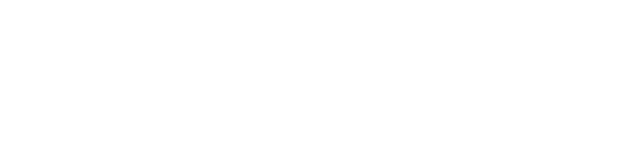
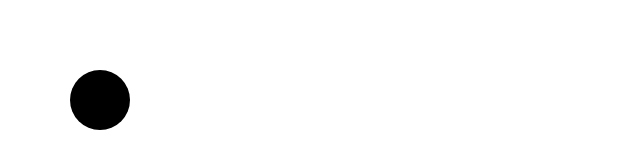
Before and after one commit to LedMag/game_war, a website with bundled scripts: page app/client/index.html in a window 1280 px wide. Shown: the whole page, without its empty margins (0-640 px from the left). Built offline with nearby package versions, Linux system fonts and the light colour scheme.

Commit message:
feat: added dot and loop

```diff
--- a/app/client/canvas.js
+++ b/app/client/canvas.js
@@ -1,11 +1,13 @@
 'use strict';
 
-export default class Layer{
+export class Layer{
 
   constructor(container){
 
     this.canvas = document.createElement("canvas");
     this.ctx = this.canvas.getContext("2d");
+    this.width;
+    this.height;
 
     container.prepend(this.canvas);
 
@@ -15,8 +17,7 @@ export default class Layer{
   }
 
   fitToContainer(cnv){
-    console.dir(cnv);
-    cnv.width = cnv.offsetWidth;
-    cnv.height = cnv.offsetHeight;
+    cnv.width = this.width = cnv.offsetWidth;
+    cnv.height = this.height = cnv.offsetHeight;
   }
 }
--- /dev/null
+++ b/app/client/dot.js
@@ -0,0 +1,43 @@
+'use strick';
+
+import { MouseEvents, KeyEvents }  from './events.js';
+
+const TWO_PI = 2 * Math.PI;
+
+export class Dot{
+  constructor(radius, color, context){
+    this.radius = radius;
+    this.color = color;
+    this.pos = {x: 100, y: 100}
+    this.ctx = context;
+    this.vel = 500;
+
+    this.keyEvents = new KeyEvents;
+    this.mouseEvents = new MouseEvents;
+
+    this.render = this.render.bind(this);
+  }
+
+  render(){
+    this.ctx.fillStyle = this.color;
+    this.ctx.beginPath();
+    this.ctx.arc(this.pos.x, this.pos.y, this.radius, 0, TWO_PI);
+    this.ctx.closePath();
+    this.ctx.fill();
+  }
+
+  move(correction){
+    if(this.keyEvents.keys['KeyA']){
+      this.pos.x -= this.vel*correction;
+    }
+    if(this.keyEvents.keys['KeyD']){
+      this.pos.x += this.vel*correction;
+    }
+    if(this.keyEvents.keys['KeyW']){
+      this.pos.y -= this.vel*correction;
+    }
+    if(this.keyEvents.keys['KeyS']){
+      this.pos.y += this.vel*correction;
+    }
+  }
+}
--- a/app/client/events.js
+++ b/app/client/events.js
@@ -37,11 +37,17 @@ class MouseEvents {
 }
 
 class KeyEvents {
-  constructor() {
-    this.keysList = ['KeyA', 'KeyW', 'KeyS', 'KeyD'];
+  constructor(keysList = ['KeyA', 'KeyW', 'KeyS', 'KeyD']) {
+    this.keysList = keysList;
+    this.keys = {};
 
-    addEventListener('keydown', e => console.log(e));
-    addEventListener('keyup', e => console.log(e));
+    addEventListener('keydown', e => this.changeState(e));
+    addEventListener('keyup', e => this.changeState(e));
+  }
+
+  changeState(e){
+    if(!this.keysList.includes(e.code)) return;
+    this.keys[e.code] = e.type === 'keydown' ? true : false;
   }
 }
 
--- a/app/client/index.js
+++ b/app/client/index.js
@@ -1,23 +1,31 @@
 'use strict';
 
-import Layer from './canvas.js';
-import { MouseEvents, KeyEvents }  from './events.js';
+import { Layer } from './canvas.js';
+import { Loop } from './loop.js';
+import { Dot } from './dot.js';
+// import { MouseEvents, KeyEvents }  from './events.js';
 
 class App{
 
   constructor(container){
-    this.keyEvents = new KeyEvents;
-    this.mouseEvents = new MouseEvents;
+    // this.keyEvents = new KeyEvents;
+    // this.mouseEvents = new MouseEvents;
     this.layer = new Layer(container);
+    this.dot = new Dot(30, '#000000', this.layer.ctx);
 
+    new Loop(this.update.bind(this), this.display.bind(this));
   }
 
+  update(correction){
+    this.dot.move(correction);
+  }
+
+  display(){
+    this.layer.ctx.clearRect(0, 0, this.layer.width, this.layer.height);
+    this.dot.render();
+  }
+
+
 };
-const app = new App(document.querySelector('body'));
 
-requestAnimationFrame(animate)
-function animate(){
-  requestAnimationFrame(animate)
-  console.log(app.mouseEvents.down, app.mouseEvents.press);
-  app.mouseEvents.update();
-}
+new App(document.querySelector('body'));
--- /dev/null
+++ b/app/client/loop.js
@@ -0,0 +1,23 @@
+'use strick';
+
+export class Loop{
+  constructor(_update, _display){
+      this.update = _update;
+      this.display = _display;
+      this.deltaTime;
+      this.lastUpdate;
+
+      this.animate = this.animate.bind(this);
+      this.animate();
+  }
+
+  animate(currentTime = 0){
+    requestAnimationFrame(this.animate);
+    this.deltaTime = currentTime - this.lastUpdate;
+
+    this.update(this.deltaTime/1000);
+    this.display();
+
+    this.lastUpdate = currentTime;
+  }
+}
--- a/app/client/style.css
+++ b/app/client/style.css
@@ -1,3 +1,8 @@
+*{
+  margin: 0;
+  padding: 0;
+}
+
 body{
   width: 100vw;
   height: 100vh;
```
